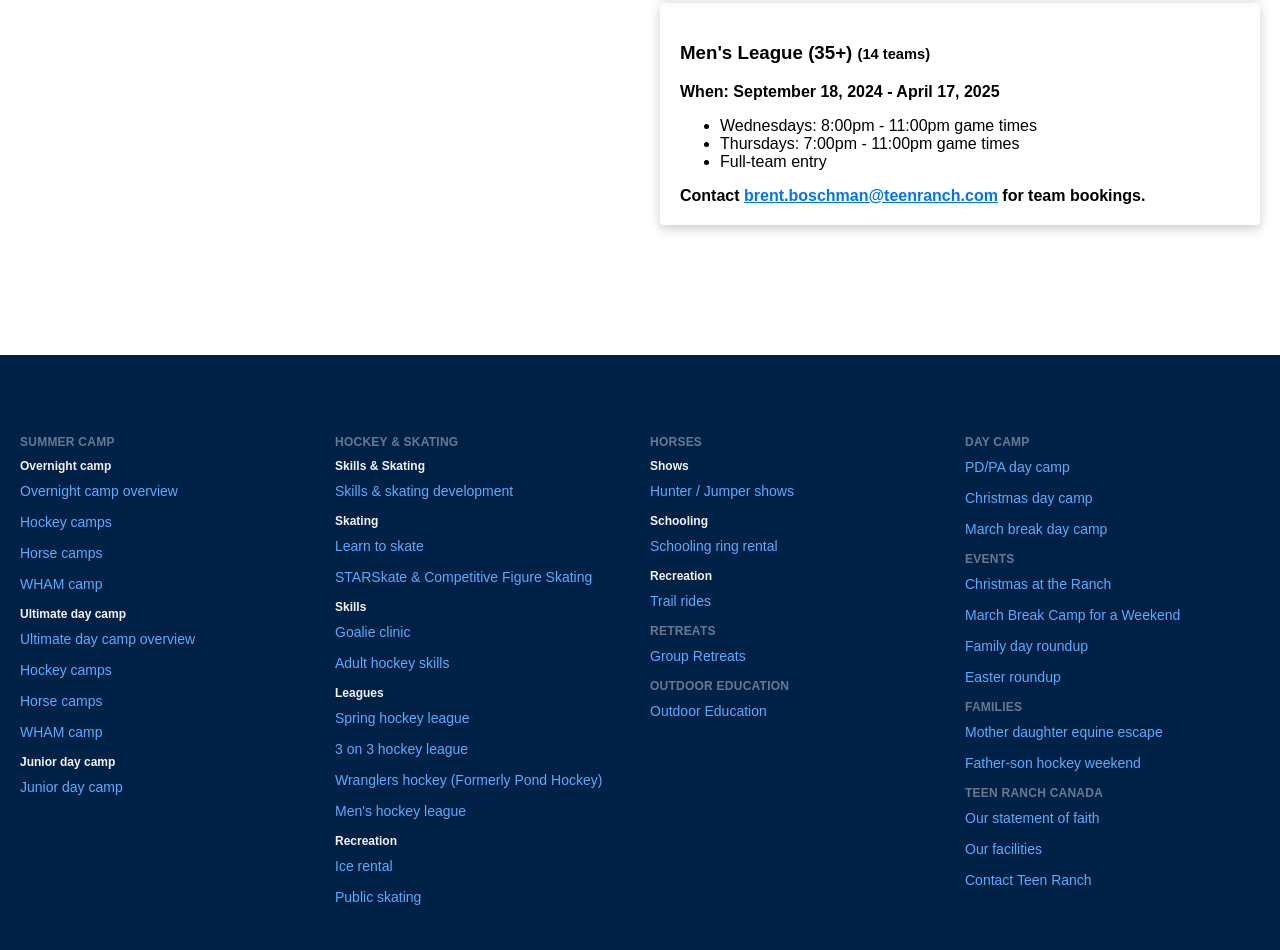
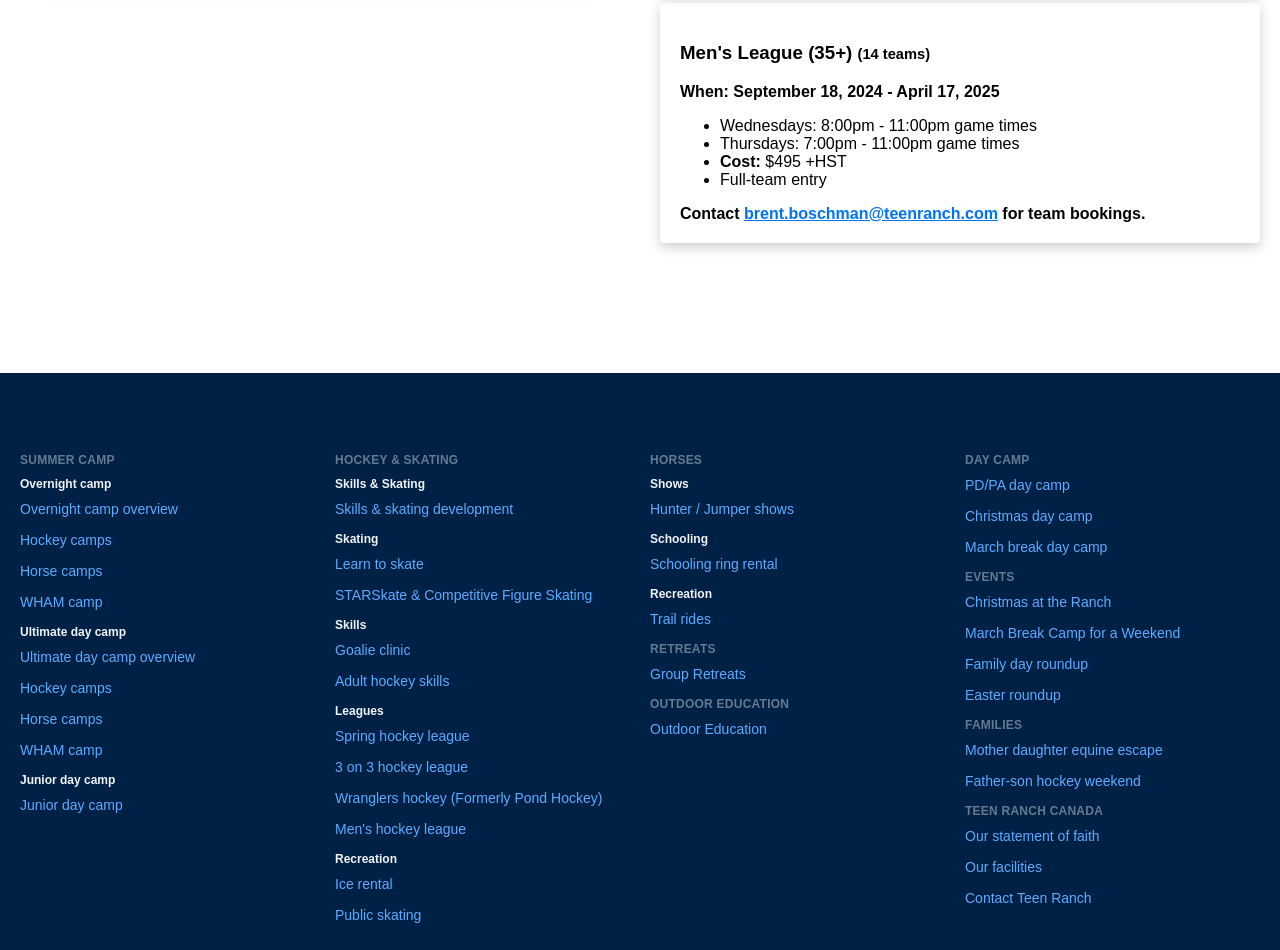
Before and after one commit to teen-ranch/teenranch.com, a Gatsby site: page /programs/hockey-and-skating/mens-hockey-league in a window 1280 px wide. Shown: the part 1530-2480 px from the top of the page. Built offline with nearby package versions, Linux system fonts and the light colour scheme; Gatsby itself is replaced by a stand-in of ours.

Commit message:
add cost

```diff
--- a/src/pages/programs/hockey-and-skating/mens-hockey-league.js
+++ b/src/pages/programs/hockey-and-skating/mens-hockey-league.js
@@ -68,6 +68,7 @@
 <ul>
   <li>Wednesdays: <Time>2000</Time> - <Time>2300</Time> game times</li>
   <li>Thursdays: <Time>1900</Time> - <Time>2300</Time> game times</li>
+  <li><strong>Cost:</strong> $495 +HST</li>
   <li>Full-team entry</li>
 </ul>
 <strong>Contact <a href="mailto:brent.boschman@teenranch.com">brent.boschman@teenranch.com</a> for team bookings.</strong>
```
